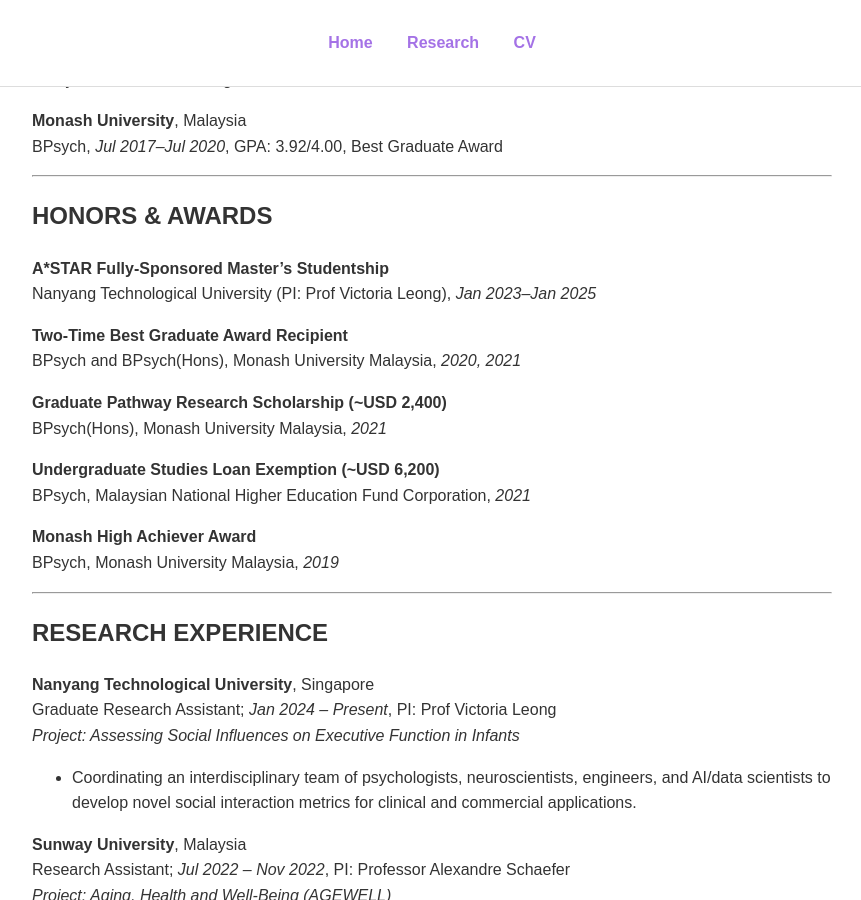
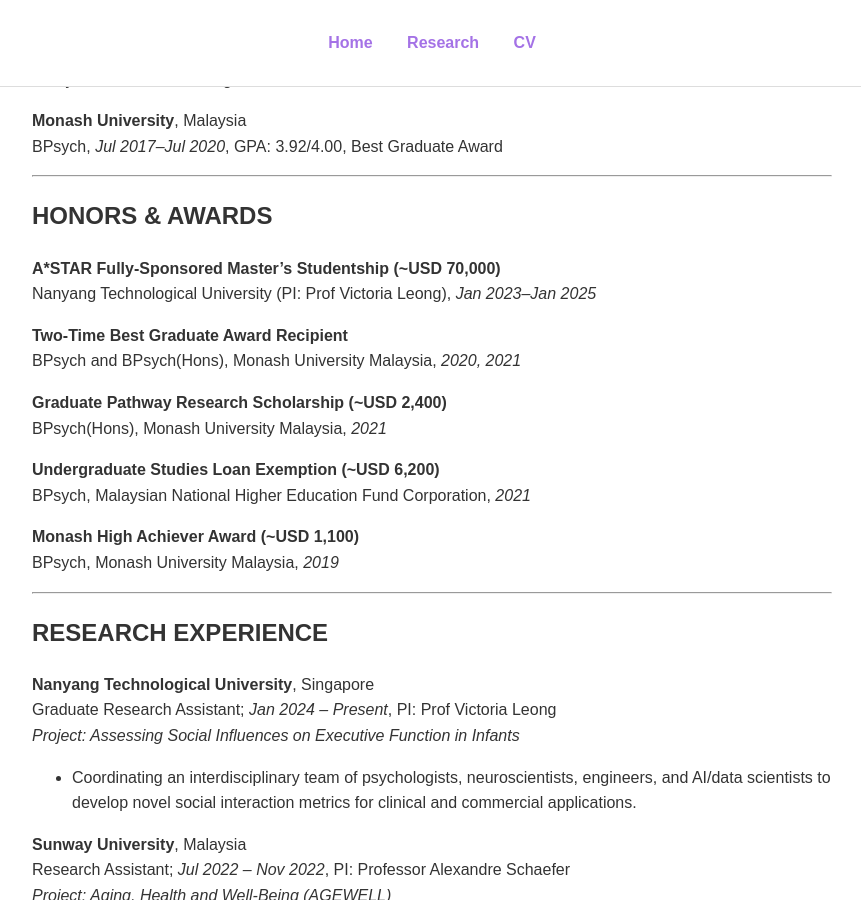
Before and after one commit to jonathanongzm/jonathanongzm.github.io, a Jekyll site: the page built from cv.markdown, in a window 1280 px wide and 900 px high, scrolled down 1085 px. Shown: the whole window, without its empty margins (208-1069 px from the left). Built offline with Jekyll 4.4.1, drawn with Linux system fonts in a browser that asks for light colours.

Commit message:
edited cv

```diff
--- a/cv.markdown
+++ b/cv.markdown
@@ -47,7 +47,7 @@
 
 ## HONORS & AWARDS
 
-**A\*STAR Fully-Sponsored Master's Studentship**
+**A\*STAR Fully-Sponsored Master's Studentship (~USD 70,000)**
 Nanyang Technological University (PI: Prof Victoria Leong), *Jan 2023–Jan 2025*
 
 **Two-Time Best Graduate Award Recipient**
@@ -59,7 +59,7 @@
 **Undergraduate Studies Loan Exemption (~USD 6,200)**
 BPsych, Malaysian National Higher Education Fund Corporation, *2021*
 
-**Monash High Achiever Award**
+**Monash High Achiever Award (~USD 1,100)**
 BPsych, Monash University Malaysia, *2019*
 
 ---
```
Also changed, not shown: 4 other files.
